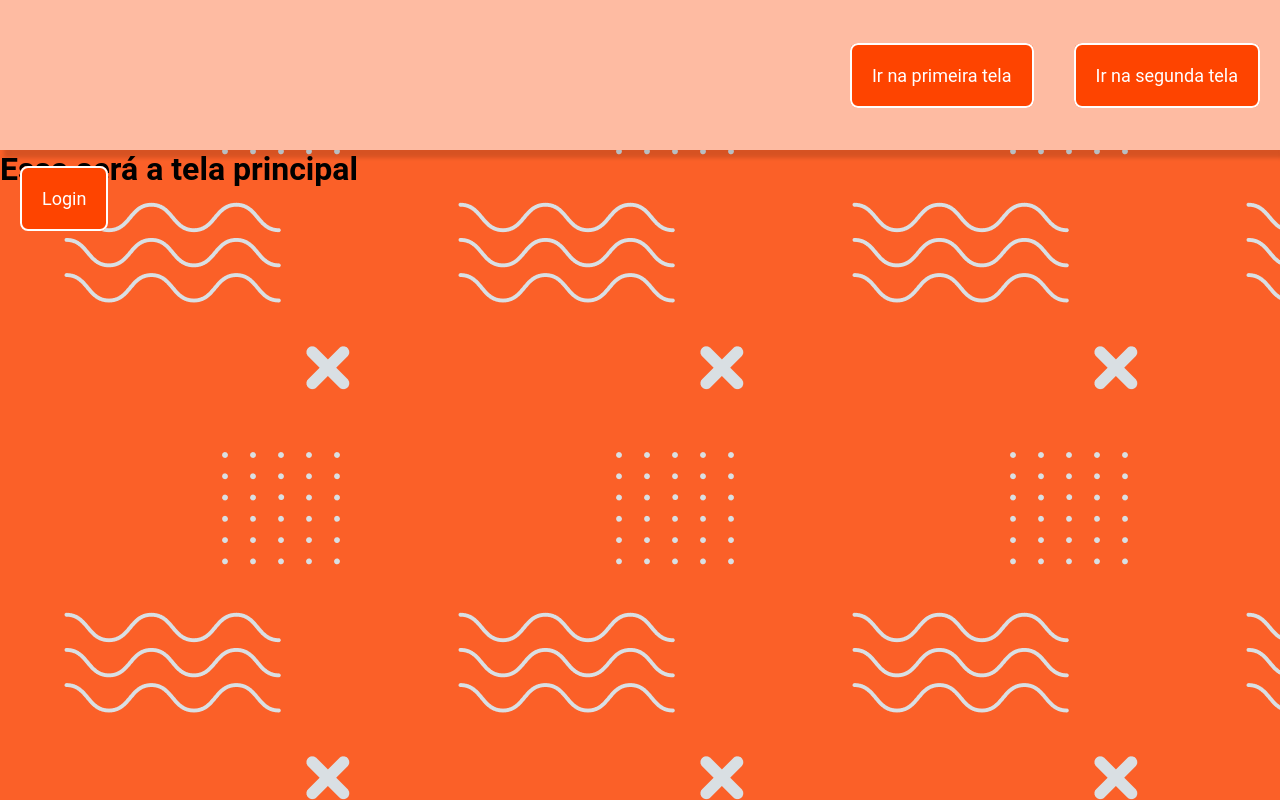
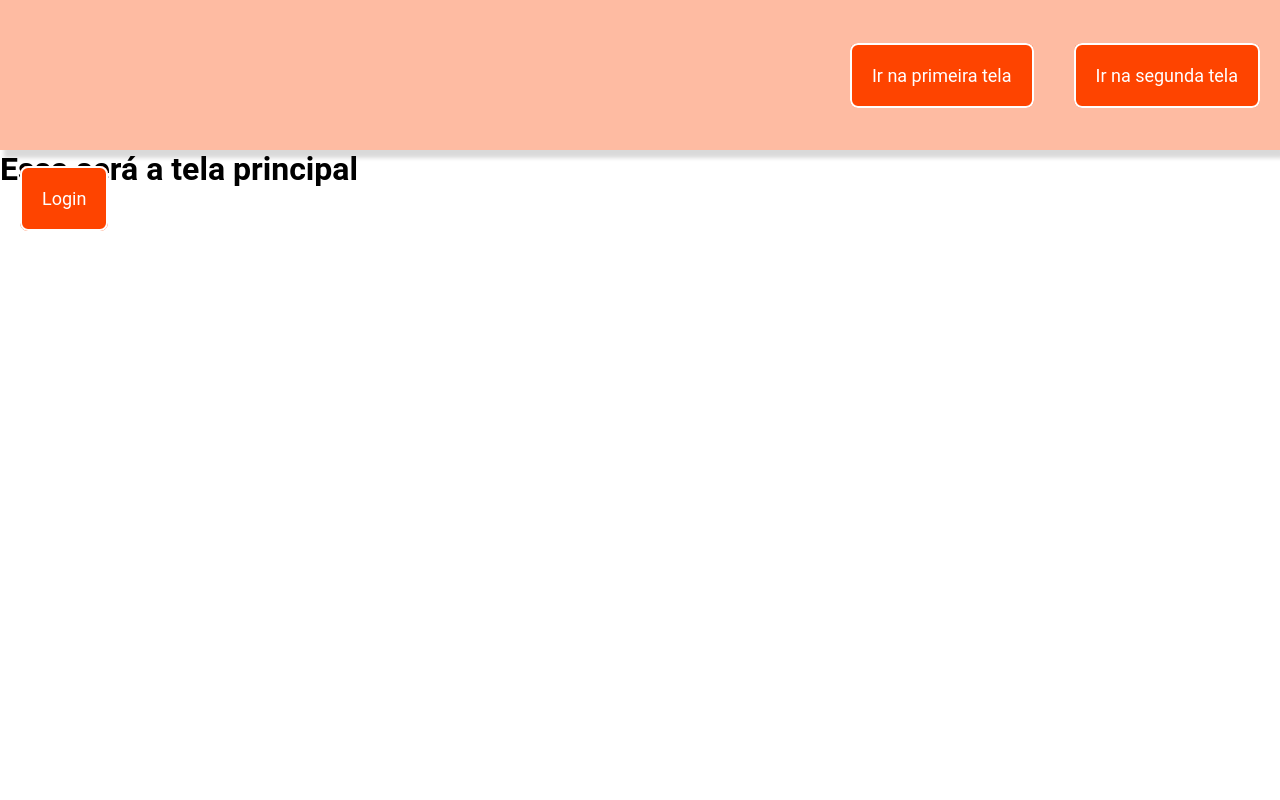
Before and after one commit to devmichaelviana/ShareOrangePlus, a React (Create React App) app: page / in a window 1280 px wide. Built offline with nearby package versions, Linux system fonts and the light colour scheme.

Commit message:
feat: ajuste de backgroud de fundo de telas

```diff
--- a/src/globalStyles.css
+++ b/src/globalStyles.css
@@ -13,8 +13,6 @@ html, body, #root {
 }
 body {
   -webkit-font-smoothing: antialiased;
-  background-image:url("././assets/teladelogin.png");
- /* background-repeat: no-repeat; */
 }
 
 a {
@@ -23,7 +21,6 @@ a {
 
 ul, li {
 list-style: none;
-
 }
 
 img {
```
Also changed, not shown: src/pages/Login/style.css (+5 -5 lines).
